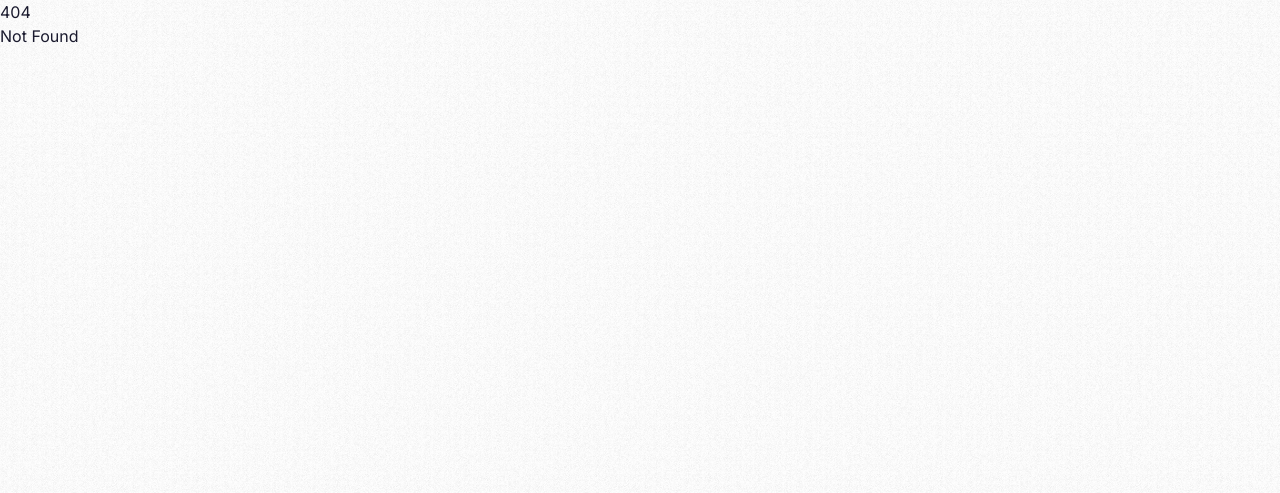
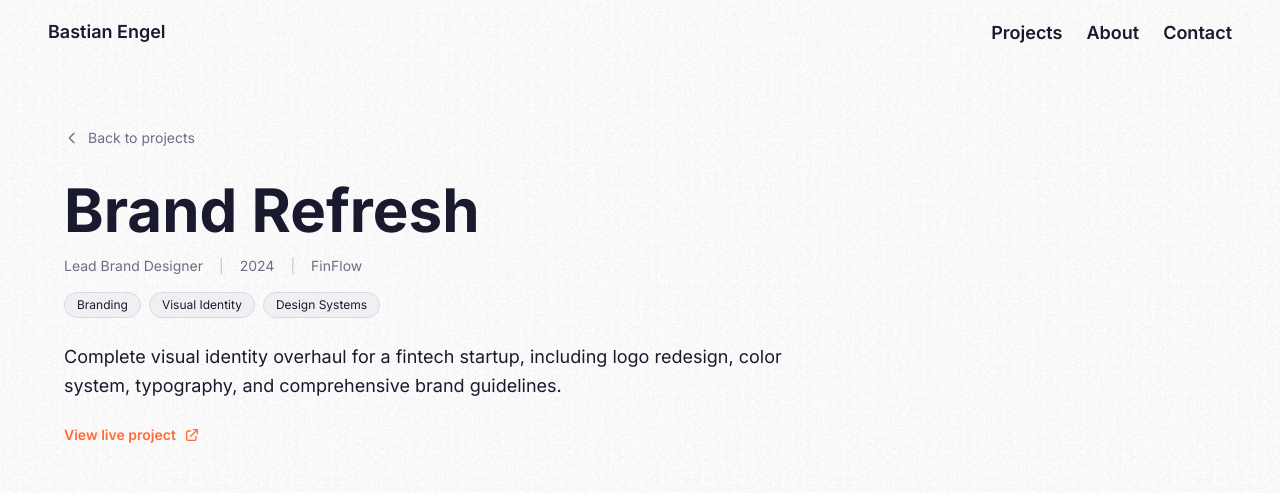
Before and after one commit to BastiEngel/Homepage, a SvelteKit app: page /projects/brand-refresh in a window 1280 px wide. Before the commit this address had no page. Shown: the top 493 px of the page. Built offline with nearby package versions, Linux system fonts and the light colour scheme.

Commit message:
Create project detail page route and layout

```diff
--- /dev/null
+++ b/src/routes/projects/[id]/+page.svelte
@@ -0,0 +1,94 @@
+<script lang="ts">
+	import Nav from '$lib/components/Nav.svelte';
+	import Footer from '$lib/components/Footer.svelte';
+	import ProjectDetailLine from '$lib/components/ProjectDetailLine.svelte';
+	import BentoGrid from '$lib/components/BentoGrid.svelte';
+	import { scrollReveal } from '$lib/utils/scrollAnimation';
+	import { base } from '$app/paths';
+
+	let { data } = $props();
+	const project = data.project;
+	const images = project.detailImages ?? project.images ?? [];
+</script>
+
+<Nav />
+
+<main class="relative">
+	{#if project.linePath && project.lineColor}
+		<ProjectDetailLine
+			pathD={project.linePath}
+			color={project.lineColor}
+			viewBox={project.lineViewBox}
+		/>
+	{/if}
+
+	<!-- Hero -->
+	<section class="relative px-6 pt-24 pb-12 md:px-12 lg:pt-32 lg:pb-16" style="z-index: 1;">
+		<div class="mx-auto max-w-6xl" use:scrollReveal>
+			<a
+				href="{base}/"
+				class="text-text-muted hover:text-accent mb-8 inline-flex items-center gap-2 text-sm transition-colors"
+			>
+				<svg class="h-4 w-4" fill="none" stroke="currentColor" viewBox="0 0 24 24">
+					<path stroke-linecap="round" stroke-linejoin="round" stroke-width="2" d="M15 19l-7-7 7-7" />
+				</svg>
+				Back to projects
+			</a>
+
+			<h1 class="font-heading text-text text-3xl font-bold sm:text-4xl lg:text-6xl">
+				{project.name}
+			</h1>
+
+			<div class="text-text-muted mt-4 flex flex-wrap items-center gap-4 text-sm">
+				{#if project.role}
+					<span>{project.role}</span>
+				{/if}
+				{#if project.year}
+					<span class="opacity-40">|</span>
+					<span>{project.year}</span>
+				{/if}
+				{#if project.client}
+					<span class="opacity-40">|</span>
+					<span>{project.client}</span>
+				{/if}
+			</div>
+
+			{#if project.tags.length > 0}
+				<div class="mt-4 flex flex-wrap gap-2">
+					{#each project.tags as tag}
+						<span class="bg-tag-bg border-tag-border text-tag-text rounded-full border px-3 py-1 text-xs">
+							{tag}
+						</span>
+					{/each}
+				</div>
+			{/if}
+
+			<p class="text-text mt-6 max-w-3xl text-base leading-relaxed lg:text-lg">
+				{project.description}
+			</p>
+
+			{#if project.externalUrl}
+				<a
+					href={project.externalUrl}
+					target="_blank"
+					rel="noopener noreferrer"
+					class="text-accent hover:text-accent-hover mt-6 inline-flex items-center gap-2 text-sm font-semibold transition-colors"
+				>
+					View live project
+					<svg class="h-4 w-4" fill="none" stroke="currentColor" viewBox="0 0 24 24">
+						<path stroke-linecap="round" stroke-linejoin="round" stroke-width="2" d="M10 6H6a2 2 0 00-2 2v10a2 2 0 002 2h10a2 2 0 002-2v-4M14 4h6m0 0v6m0-6L10 14" />
+					</svg>
+				</a>
+			{/if}
+		</div>
+	</section>
+
+	<!-- Image gallery -->
+	<section class="relative px-6 pb-16 md:px-12" style="z-index: 1;">
+		<div class="mx-auto max-w-6xl">
+			<BentoGrid cover={project.cover} coverAlt="{project.name} cover" images={images} />
+		</div>
+	</section>
+</main>
+
+<Footer />
--- /dev/null
+++ b/src/routes/projects/[id]/+page.ts
@@ -0,0 +1,16 @@
+import type { Project } from '$lib/types';
+import projectsData from '../../../data/projects.json';
+
+const projects = projectsData as Project[];
+
+export function entries() {
+	return projects.filter((p) => p.id !== 'about').map((p) => ({ id: p.id }));
+}
+
+export function load({ params }: { params: { id: string } }) {
+	const project = projects.find((p) => p.id === params.id);
+	if (!project) {
+		throw new Error(`Project not found: ${params.id}`);
+	}
+	return { project };
+}
```
